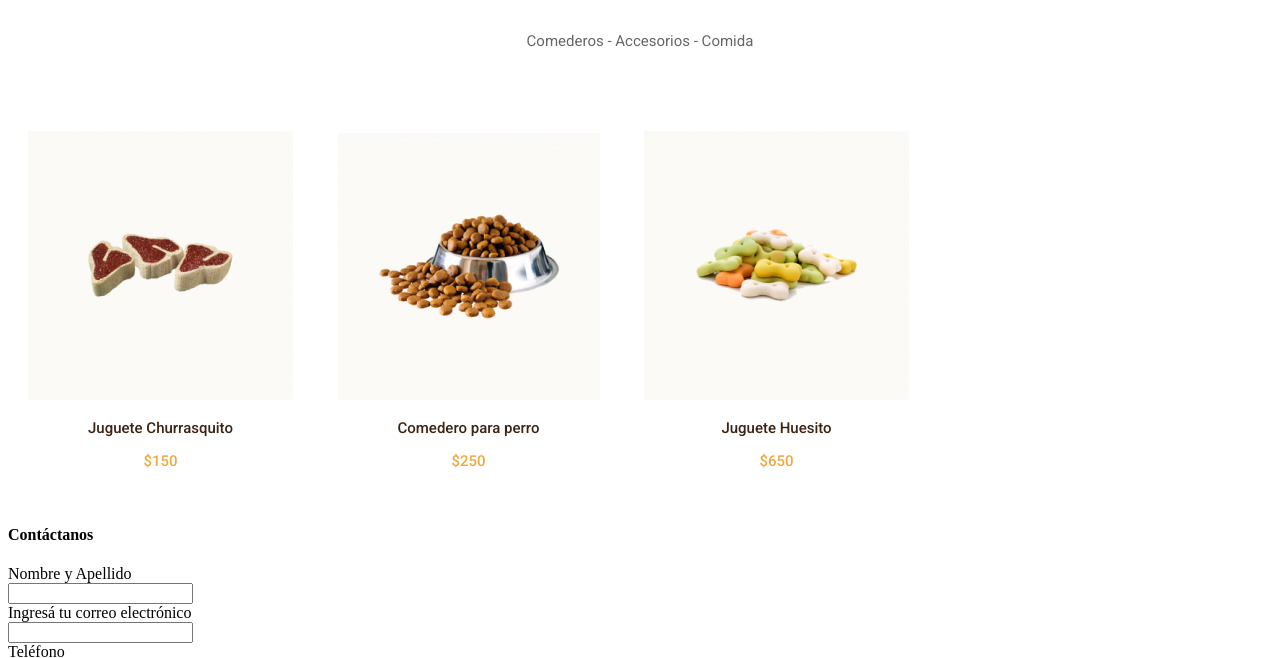
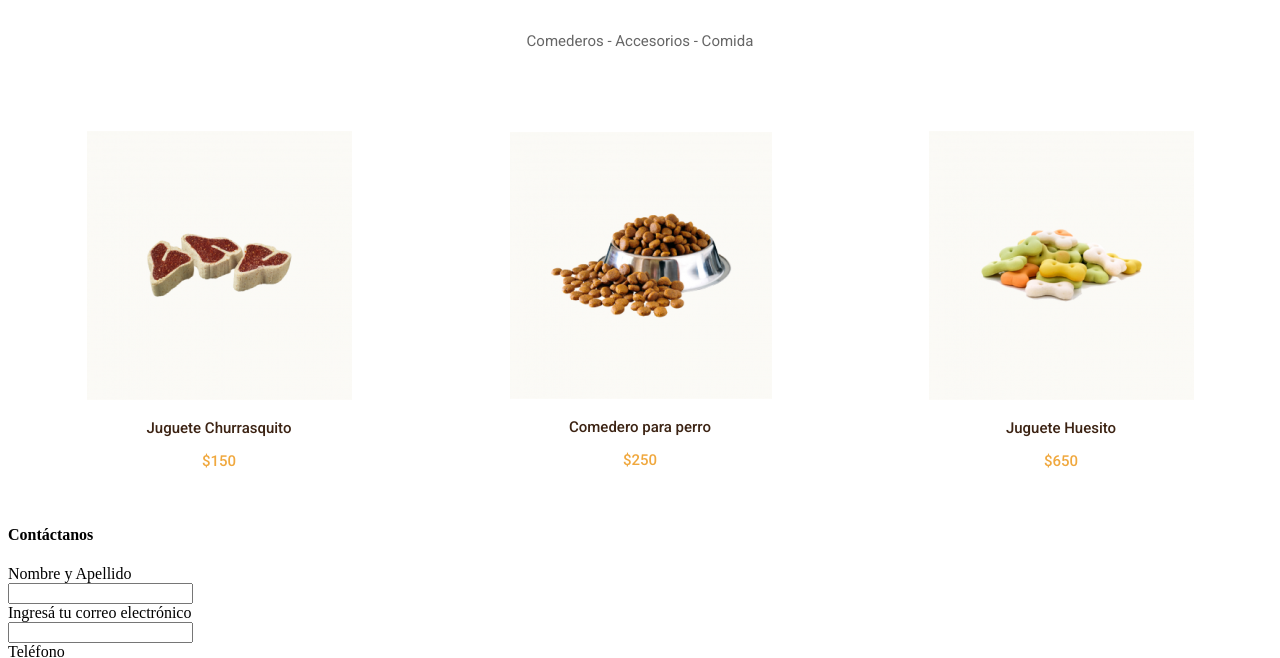
Before and after one commit to mccg1/Frontend1-DH, a plain HTML site: page petshop/root/index.html in a window 1280 px wide. Shown: the part 673-1331 px from the top of the page. Drawn offline with Linux system fonts and the light colour scheme.

Commit message:
cards were centered

```diff
--- a/petshop/root/css/styles.css
+++ b/petshop/root/css/styles.css
@@ -84,11 +84,16 @@ fa-paw{
     top: 334px;
 }
 .center{
-    display: block;
+    display: flex;
+    flex-wrap: wrap;
     margin-left: auto;
     margin-right: auto;
     /* margin: auto; */
     padding-top: 2%;
+}
+
+article{
+    margin: auto;
 }
 h2{
     font-family: 'Roboto', sans-serif;
```
